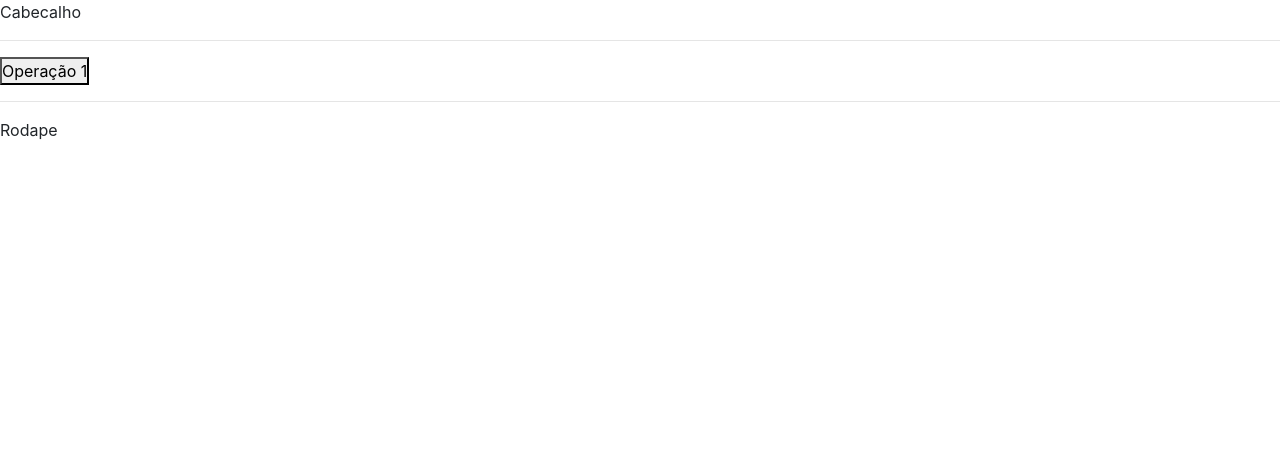
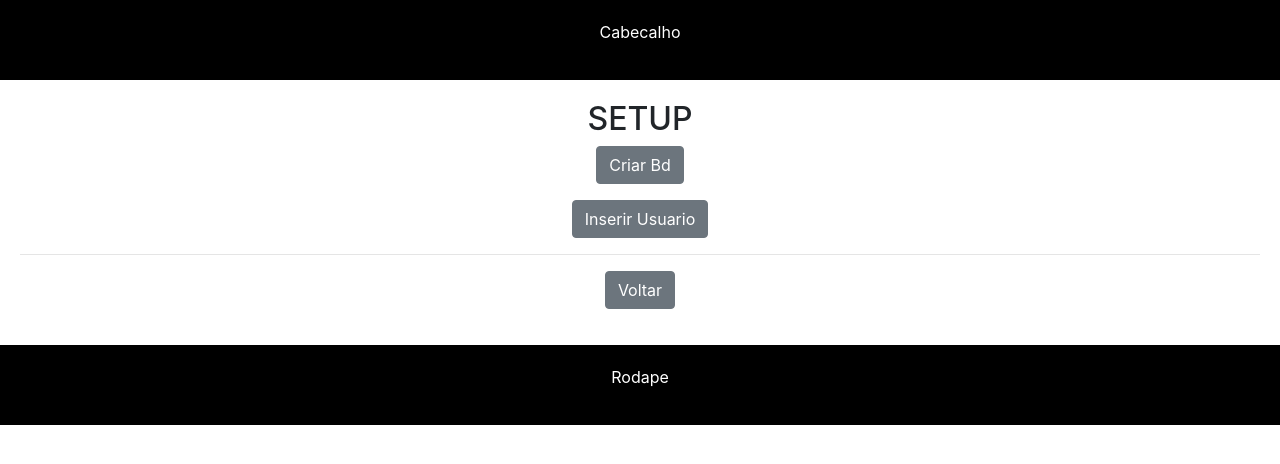
Before and after one commit to antoniodaleo/SpaceT, a PHP site: page /?a=setup in a window 1280 px wide. Shown: the top 464 px of the page. Run offline with PHP 8.4, Linux system fonts and the light colour scheme; some libraries are stand-ins or nearby versions.

Commit message:
modifiche

```diff
--- a/_cabecalho.php
+++ b/_cabecalho.php
@@ -13,10 +13,10 @@
     <!-- Bootstrap CSS -->
     <link rel="stylesheet" href="https://maxcdn.bootstrapcdn.com/bootstrap/4.0.0/css/bootstrap.min.css" integrity="sha384-Gn5384xqQ1aoWXA+058RXPxPg6fy4IWvTNh0E263XmFcJlSAwiGgFAW/dAiS6JXm" crossorigin="anonymous">
     <link rel="stylesheet" href="https://use.fontawesome.com/releases/v5.3.1/css/all.css" integrity="sha384-mzrmE5qonljUremFsqc01SB46JvROS7bZs3IO2EmfFsd15uHvIt+Y8vEf7N7fWAU" crossorigin="anonymous">
-    <link rel="stylesheet" href="main.css">
+    <link rel="stylesheet" href="inc/main.css">
 
 </head>
 <body>
-
-<p>Cabecalho</p>
-<hr>
+    <div class="container-fluid cabecalho text-center">
+         <p>Cabecalho</p>
+    </div>
--- a/_rodape.php
+++ b/_rodape.php
@@ -2,8 +2,11 @@
     // Rodape ================================
 
 ?>
-    <hr>
-    <p>Rodape</p>
+
+        <div class="rodape text-center">
+            <p>Rodape</p>
+        </div>
+
 
     <script src="https://code.jquery.com/jquery-3.2.1.slim.min.js" integrity="sha384-KJ3o2DKtIkvYIK3UENzmM7KCkRr/rE9/Qpg6aAZGJwFDMVNA/GpGFF93hXpG5KkN" crossorigin="anonymous"></script>
     <script src="https://cdnjs.cloudflare.com/ajax/libs/popper.js/1.12.9/umd/popper.min.js" integrity="sha384-ApNbgh9B+Y1QKtv3Rn7W3mgPxhU9K/ScQsAP7hUibX39j7fakFPskvXusvfa0b4Q" crossorigin="anonymous"></script>
--- a/inc/main.css
+++ b/inc/main.css
@@ -75,5 +75,31 @@
 .pdg-40 {
   padding: 40px; }
 
+.btn-size-100 {
+  width: 100; }
+
+.btn-size-150 {
+  width: 150; }
+
+.btn-size-200 {
+  width: 200; }
+
+.btn-size-250 {
+  width: 250; }
+
+.btn-size-300 {
+  width: 300; }
+
+/*Cabecalho */
+.cabecalho {
+  padding: 20px;
+  background-color: black;
+  color: white; }
+
+/*rodape */
+.rodape {
+  padding: 20px;
+  background-color: black;
+  color: white; }
 
 /*# sourceMappingURL=main.css.map */
--- /dev/null
+++ b/inc/sass/_cabecalho.scss
@@ -0,0 +1,7 @@
+/*Cabecalho */
+
+.cabecalho{
+    padding: 20px;
+    background-color: black;
+    color: white;
+}
--- a/inc/sass/_geral.scss
+++ b/inc/sass/_geral.scss
@@ -38,4 +38,9 @@
 .pdg-30{padding: 30px;}
 .pdg-40{padding: 40px;}
 
-// Paragrafos
+//  LARGURA DOS BOTOES
+.btn-size-100{ width: 100};
+.btn-size-150{ width: 150};
+.btn-size-200{ width: 200};
+.btn-size-250{ width: 250};
+.btn-size-300{ width: 300};
--- /dev/null
+++ b/inc/sass/_rodape.scss
@@ -0,0 +1,7 @@
+/*rodape */
+
+.rodape{
+    padding: 20px;
+    background-color: black;
+    color: white;
+}
--- a/inc/sass/main.scss
+++ b/inc/sass/main.scss
@@ -1,3 +1,5 @@
 /* ficheiro principal do scss */
 
 @import 'geral';
+@import 'cabecalho';
+@import 'rodape';
--- a/index.php
+++ b/index.php
@@ -12,4 +12,5 @@
     include_once('routes.php');
 
     include_once('_rodape.php');
+
 ?>
--- a/routes.php
+++ b/routes.php
@@ -18,7 +18,9 @@
         // Apresenta a pagina acerca de
         case 'about':     include_once('about.php'); break;
         // Abre o menu do Setup
-        case 'setup':     include_once('setup/instalacao.php'); break;
+        case 'setup':     include_once('setup/setup.php'); break;
+        // Setup - criar base de dados
+        case 'setup_criar_bd': include_once('setup/setup.php'); break;
 
     }
 
--- /dev/null
+++ b/setup/setup.php
@@ -0,0 +1,45 @@
+<?php
+    // Setup ================================
+
+    // Verificar a sessão
+    if(!isset($_SESSION['a'])){
+        exit();
+    }
+
+
+    // Verifica se esta definido na URL
+    if(isset($_GET['a'])){
+        $a = $_GET['a'];
+    }
+
+
+    // Route do setup
+    switch ($a){
+        case 'setup_criar_bd';
+            include('setup_criar_bd.php');
+            echo 'Base de dados criada';
+        // Executa os procedimento para criaacao de base de dados
+            break;
+
+        default:
+
+            break;
+    }
+
+
+
+?>
+
+<div class="conteiner-fluid pdg-20">
+
+    <!-- Botão para aceder ao setup-->
+    <div class="text-center">
+    <h2>SETUP</h2>
+        <p><a href="?a=setup_criar_bd" class="btn btn-secondary btn-size-250">Criar Bd</a></p>
+        <p><a href="" class="btn btn-secondary btn-size-250">Inserir Usuario</a></p>
+
+        <hr>
+        <p><a href="?a=inicio" class="btn btn-secondary btn-size-150">Voltar</a></p>
+
+    </div>
+</div>
--- a/setup/instalacao.php
+++ b/setup_criar_bd.php
@@ -1,5 +1,5 @@
 <?php
-    // Setup ================================
+// Setup ================================
 
     // Verificar a sessão
     if(!isset($_SESSION['a'])){
@@ -8,5 +8,3 @@
 
 
 ?>
-
-<button>Operação 1</button>
```
Also changed, not shown: inicio.php (+6 -3 lines), 1 other file.
